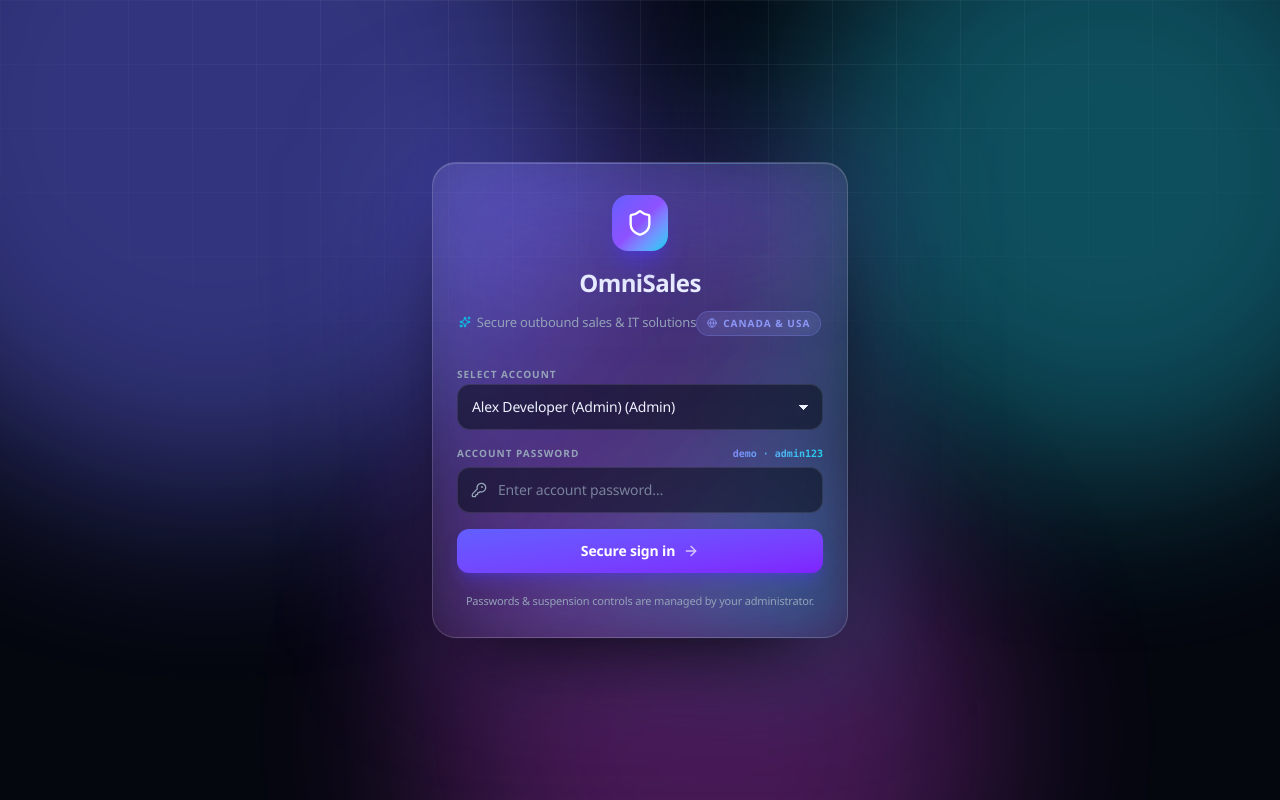
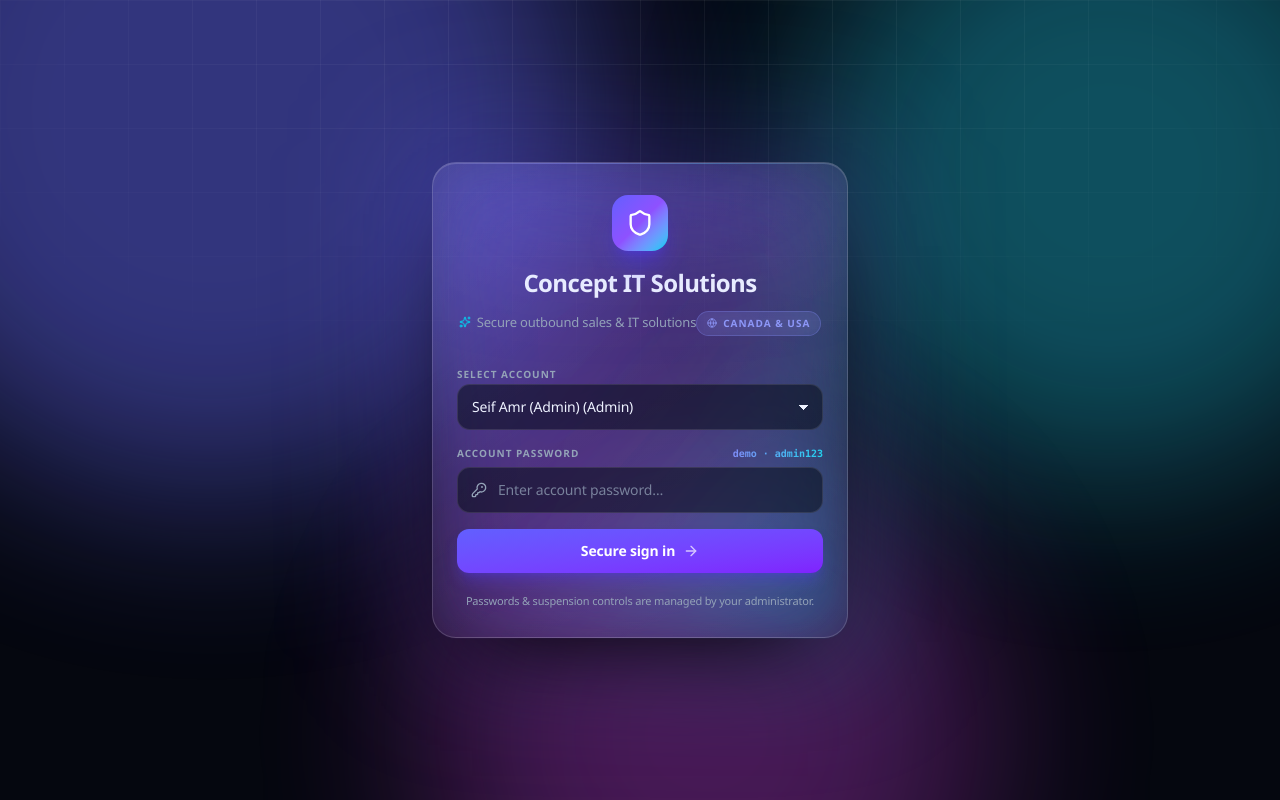
Before and after one commit to conceptitsolutions99-wq/omnisales, a React (Vite) app: page / in a window 1280 px wide. Built offline with nearby package versions, Linux system fonts and the light colour scheme.

Commit message:
Rename the product to Concept IT Solutions and the admin to Seif Amr
Updates the brand across the UI, email templates, signature and server copy, and migrates the legacy admin name already saved in localStorage.

```diff
--- a/artifacts/lead-import-tool.html
+++ b/artifacts/lead-import-tool.html
@@ -520,7 +520,7 @@ body {
       <div class="success-icon">✅</div>
       <div class="success-title">Import Successful!</div>
       <div class="success-text">
-        <span id="importedCount">0</span> leads have been successfully imported to your OmniSales system.
+        <span id="importedCount">0</span> leads have been successfully imported to your Concept IT Solutions system.
       </div>
       <button class="btn btn-primary" onclick="downloadJSON()">Download JSON</button>
       <button class="btn btn-secondary" onclick="resetImport()" style="margin-left: 12px;">Import More Leads</button>
@@ -695,7 +695,7 @@ function confirmImport() {
     return;
   }
 
-  // Prepare leads for OmniSales format
+  // Prepare leads for Concept IT Solutions format
   const omnisalesLeads = validLeads.map((lead, index) => ({
     id: Date.now() + index,
     name: lead.name,
@@ -713,7 +713,7 @@ function confirmImport() {
     createdAt: new Date().toISOString().split('T')[0]
   }));
 
-  // Store in localStorage for OmniSales to pick up
+  // Store in localStorage for Concept IT Solutions to pick up
   try {
     const existing = localStorage.getItem('omnisales_leads');
     const existingLeads = existing ? JSON.parse(existing) : [];
--- a/artifacts/sales-dashboard.html
+++ b/artifacts/sales-dashboard.html
@@ -1,4 +1,4 @@
-<title>OmniSales Live Dashboard</title>
+<title>Concept IT Solutions Live Dashboard</title>
 <meta name="claude:viewport-fit-sides" content="cover">
 
 <style>
@@ -378,7 +378,7 @@ body {
   <button class="theme-toggle" onclick="toggleTheme()">🌓 Toggle Theme</button>
 
   <div class="header">
-    <h1><span class="pulse"></span>OmniSales Live Dashboard</h1>
+    <h1><span class="pulse"></span>Concept IT Solutions Live Dashboard</h1>
     <p>Real-time sales performance metrics for Canada & USA IT solutions outbound sales</p>
   </div>
 
--- a/artifacts/training-guide.html
+++ b/artifacts/training-guide.html
@@ -343,7 +343,7 @@ body {
 
 <div class="container">
   <div class="header">
-    <h1>🎓 OmniSales Agent Training Guide</h1>
+    <h1>🎓 Concept IT Solutions Agent Training Guide</h1>
     <p>Complete interactive training program for new sales agents selling IT solutions (Websites, Web Portals, Mobile Apps) to Canada & USA businesses</p>
   </div>
 
@@ -361,14 +361,14 @@ body {
     <div class="module-header" onclick="toggleModule(this)">
       <div class="module-title">
         <div class="module-number">1</div>
-        <div class="module-name">Getting Started with OmniSales</div>
+        <div class="module-name">Getting Started with Concept IT Solutions</div>
       </div>
       <div class="module-status">▼</div>
     </div>
     <div class="module-content">
       <div class="lesson">
-        <h3>Understanding the OmniSales Platform</h3>
-        <p>OmniSales is your complete outbound sales system targeting Canadian and USA businesses for IT solutions:</p>
+        <h3>Understanding the Concept IT Solutions Platform</h3>
+        <p>Concept IT Solutions is your complete outbound sales system targeting Canadian and USA businesses for IT solutions:</p>
         <ul class="checklist">
           <li>
             <div class="checkbox" onclick="toggleCheck(this)"></div>
--- a/index.html
+++ b/index.html
@@ -4,7 +4,7 @@
     <meta charset="UTF-8" />
     <link rel="icon" type="image/svg+xml" href="/favicon.svg" />
     <meta name="viewport" content="width=device-width, initial-scale=1.0" />
-    <title>OmniSales · Outbound Command Center</title>
+    <title>Concept IT Solutions · Outbound Command Center</title>
     <script>
       // Apply the saved theme before first paint so the dark default never flashes light
       (function () {
--- a/server.js
+++ b/server.js
@@ -55,7 +55,7 @@ app.post('/api/voice', (req, res) => {
     const dial = twiml.dial({ callerId: twilioNumber });
     dial.number(toNumber);
   } else {
-    twiml.say('Thanks for calling OmniSales IT Pro. Connecting your outbound call.');
+    twiml.say('Thanks for calling Concept IT Solutions. Connecting your outbound call.');
   }
 
   res.type('text/xml');
@@ -70,7 +70,7 @@ const configuredSmtpPort = Number.parseInt(process.env.SMTP_PORT || '', 10);
 const SMTP_PORT = Number.isInteger(configuredSmtpPort) && configuredSmtpPort > 0 ? configuredSmtpPort : 465;
 const smtpUser = process.env.GMAIL_USER || 'conceptitsolutions99@gmail.com';
 const smtpPass = (process.env.GMAIL_APP_PASSWORD || '').replace(/\s+/g, '');
-const mailFrom = process.env.MAIL_FROM || `OmniSales IT Solutions <${smtpUser}>`;
+const mailFrom = process.env.MAIL_FROM || `Concept IT Solutions <${smtpUser}>`;
 
 const transporter = smtpPass
   ? nodemailer.createTransport({
@@ -165,5 +165,5 @@ app.get('*', (req, res) => {
 const configuredPort = Number.parseInt(process.env.PORT || '', 10);
 const PORT = Number.isInteger(configuredPort) && configuredPort > 0 ? configuredPort : 3000;
 app.listen(PORT, () => {
-  console.log(`OmniSales Server running on port ${PORT}`);
+  console.log(`Concept IT Solutions Server running on port ${PORT}`);
 });
--- a/src/App.jsx
+++ b/src/App.jsx
@@ -20,11 +20,20 @@ function AmbientBackdrop() {
   );
 }
 
+// Users saved in localStorage keep an older display name until renamed here
+const LEGACY_NAMES = [['Alex Developer', 'Seif Amr']];
+
+const renameLegacyUser = (user) => {
+  if (!user || typeof user.name !== 'string') return user;
+  const name = LEGACY_NAMES.reduce((current, [from, to]) => current.split(from).join(to), user.name);
+  return name === user.name ? user : { ...user, name };
+};
+
 export default function App() {
   // Load state from localStorage or fresh empty start
   const [currentUser, setCurrentUser] = useState(() => {
     const saved = localStorage.getItem('omnisales_user');
-    return saved ? JSON.parse(saved) : null;
+    return saved ? renameLegacyUser(JSON.parse(saved)) : null;
   });
 
   const [activeTab, setActiveTab] = useState('dashboard');
@@ -43,10 +52,10 @@ export default function App() {
         const parsed = JSON.parse(saved);
         return parsed.map(u => {
           const defaultUser = INITIAL_USERS.find(iu => iu.email === u.email);
-          return {
+          return renameLegacyUser({
             ...u,
             password: u.password || (defaultUser ? defaultUser.password : 'sales123')
-          };
+          });
         });
       } catch (e) {
         return INITIAL_USERS;
--- a/src/components/Dialler.jsx
+++ b/src/components/Dialler.jsx
@@ -28,9 +28,9 @@ const SIGNATURE_SERVICE_LINE = 'Websites · Web Portals · Mobile Apps';
 const buildSignature = (agent = {}) =>
   [
     'Best regards,',
-    agent.name || 'OmniSales Team',
+    agent.name || 'Concept IT Solutions Team',
     agent.role || 'Sales Agent',
-    `OmniSales IT Solutions — ${SIGNATURE_SERVICE_LINE}`,
+    `Concept IT Solutions — ${SIGNATURE_SERVICE_LINE}`,
   ].join('\n');
 
 // Selectable outreach templates for the email compose window
@@ -50,7 +50,7 @@ const EMAIL_TEMPLATES = [
         body: [
           `Hi ${firstName},`,
           '',
-          `I'm ${agent.name} from OmniSales IT Solutions — we build ${solution}s, web portals and mobile apps for businesses across Canada and the USA.`,
+          `I'm ${agent.name} from Concept IT Solutions — we build ${solution}s, web portals and mobile apps for businesses across Canada and the USA.`,
           '',
           `I had a quick idea for ${company}: a modern ${solution} that brings in qualified inbound leads and removes some of the manual work your team does today.`,
           '',
@@ -187,7 +187,8 @@ export default function Dialler({
   const handleWhatsAppCall = () => {
     if (!activeLead) return;
     const cleanPhone = (activeLead.phone || '').replace(/[^\d]/g, '');
-    window.open(`https://wa.me/${cleanPhone}?text=Hello%20${encodeURIComponent(activeLead.name)},%20calling%20from%20OmniSales%20regarding%20IT%20Solutions.`, '_blank');
+    const message = `Hello ${activeLead.name}, calling from Concept IT Solutions regarding our IT solutions.`;
+    window.open(`https://wa.me/${cleanPhone}?text=${encodeURIComponent(message)}`, '_blank');
   };
 
   const handleSkypeCall = () => {
@@ -578,7 +579,7 @@ export default function Dialler({
             <div className="space-y-4 text-xs text-[var(--text-secondary)] leading-relaxed">
               <div className="p-3 glass-soft border-emerald-400/25 rounded-xl border border-emerald-100 dark:border-emerald-900/50">
                 <strong className="text-emerald-700 dark:text-emerald-300 block mb-1">1. Introduction & Hook</strong>
-                "Hello {activeLead?.name || 'there'}, my name is {currentUser.name} with OmniSales IT Solutions. We specialize in empowering {activeLead?.country || 'North American'} businesses like {activeLead?.company || 'your company'} with high-performance {activeLead?.solution || 'websites and portals'}."
+                "Hello {activeLead?.name || 'there'}, my name is {currentUser.name} with Concept IT Solutions. We specialize in empowering {activeLead?.country || 'North American'} businesses like {activeLead?.company || 'your company'} with high-performance {activeLead?.solution || 'websites and portals'}."
               </div>
 
               <div className="p-3 glass-soft">
@@ -937,7 +938,7 @@ export default function Dialler({
                 </span>
                 Best regards,<br />
                 <strong>{currentUser.name}</strong> · {currentUser.role}<br />
-                OmniSales IT Solutions — {SIGNATURE_SERVICE_LINE}
+                Concept IT Solutions — {SIGNATURE_SERVICE_LINE}
               </div>
 
               {emailStatus && (
@@ -958,7 +959,7 @@ export default function Dialler({
               )}
 
               <p className="text-[11px] text-muted">
-                Sent through your Gmail account on the OmniSales server, and recorded in the delivery log on this screen.
+                Sent through your Gmail account from Concept IT Solutions, and recorded in the delivery log on this screen.
               </p>
 
               <div className="flex flex-wrap justify-end gap-2 pt-2 border-t border-[var(--glass-border)]">
--- a/src/components/LoginModal.jsx
+++ b/src/components/LoginModal.jsx
@@ -43,7 +43,7 @@ export default function LoginModal({ users, onLogin }) {
           <div className="relative mx-auto w-14 h-14 rounded-2xl bg-gradient-to-br from-indigo-500 via-violet-500 to-cyan-400 flex items-center justify-center shadow-xl shadow-indigo-600/40 mb-4">
             <Shield className="w-7 h-7 text-white" />
           </div>
-          <h1 className="text-2xl font-extrabold tracking-tight">OmniSales</h1>
+          <h1 className="text-2xl font-extrabold tracking-tight">Concept IT Solutions</h1>
           <p className="text-[13px] text-muted mt-1 inline-flex items-center gap-1.5">
             <Sparkles className="w-3 h-3 text-cyan-400" />
             Secure outbound sales &amp; IT solutions
--- a/src/components/Navbar.jsx
+++ b/src/components/Navbar.jsx
@@ -45,12 +45,12 @@ export default function Navbar({ activeTab, setActiveTab, currentUser, onLogout,
               {/* Identity */}
               <div className="flex items-center gap-3 min-w-0">
                 <div className="relative w-10 h-10 rounded-xl bg-gradient-to-br from-indigo-500 via-violet-500 to-cyan-400 flex items-center justify-center text-white font-black text-sm shadow-lg shadow-indigo-500/40 shrink-0">
-                  OS
+                  CI
                   <span className="absolute -right-0.5 -bottom-0.5 w-3 h-3 rounded-full bg-emerald-400 border-2 border-[var(--page-bg)] live-dot" />
                 </div>
                 <div className="min-w-0">
                   <div className="flex items-center gap-2">
-                    <span className="font-bold text-[15px] tracking-tight whitespace-nowrap">OmniSales</span>
+                    <span className="font-bold text-[15px] tracking-tight whitespace-nowrap">Concept IT Solutions</span>
                     <span className="hidden sm:inline-flex items-center gap-1 text-[10px] font-bold uppercase tracking-widest px-2 py-0.5 rounded-full accent-pill">
                       <Sparkles className="w-2.5 h-2.5" /> IT Pro
                     </span>
--- a/src/data/initialData.js
+++ b/src/data/initialData.js
@@ -1,5 +1,5 @@
 export const INITIAL_USERS = [
-  { id: 1, name: 'Alex Developer (Admin)', email: 'admin@sales.com', password: 'admin123', role: 'Admin', permissions: { leads: true, dialler: true, analytics: true, followups: true, admin: true }, status: 'Active' },
+  { id: 1, name: 'Seif Amr (Admin)', email: 'admin@sales.com', password: 'admin123', role: 'Admin', permissions: { leads: true, dialler: true, analytics: true, followups: true, admin: true }, status: 'Active' },
   { id: 2, name: 'Sarah Jenkins (Senior Caller)', email: 'sarah@sales.com', password: 'sarah123', role: 'Sales Agent', permissions: { leads: true, dialler: true, analytics: false, followups: true, admin: false }, status: 'Active' },
   { id: 3, name: 'Michael Chang (Follow-up Specialist)', email: 'michael@sales.com', password: 'michael123', role: 'Follow-up Agent', permissions: { leads: true, dialler: false, analytics: false, followups: true, admin: false }, status: 'Active' },
   { id: 4, name: 'Emily Thorne (Sales Analyst)', email: 'emily@sales.com', password: 'emily123', role: 'Analyst', permissions: { leads: true, dialler: false, analytics: true, followups: false, admin: false }, status: 'Active' }
@@ -167,7 +167,7 @@ export const INITIAL_CALL_LOGS = [
     leadName: 'Marcus Brody',
     company: 'Chicago Precision Engineering',
     phone: '+1 (312) 555-0154',
-    caller: 'Alex Developer',
+    caller: 'Seif Amr',
     outcome: 'Denied',
     duration: '04m 50s',
     timestamp: '2026-11-05 16:00',
```
Also changed, not shown: 2 other files (tests, documents, lock files or other folders).
